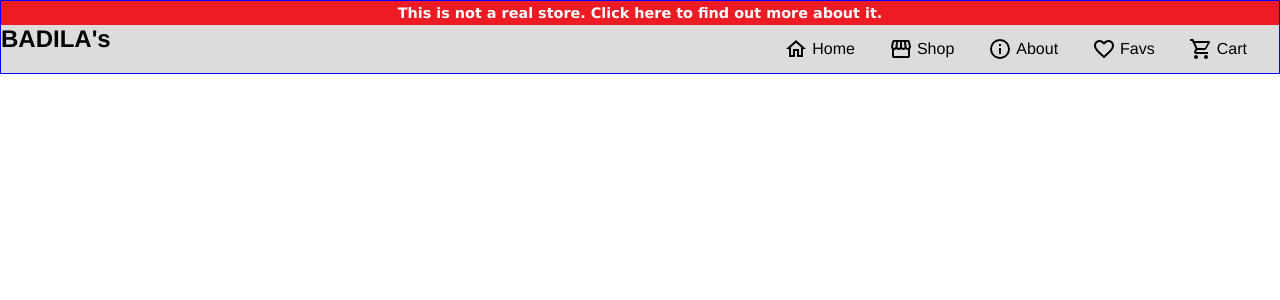
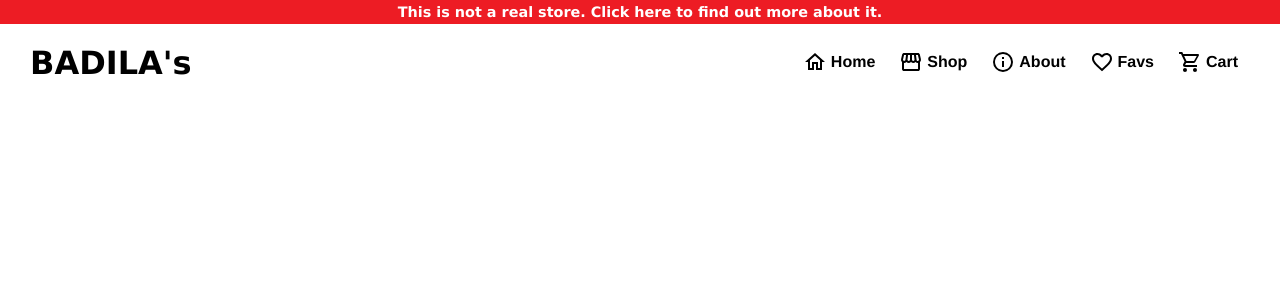
Before and after one commit to cbd23/shopping-cart, a React (Vite) app: page / in a window 1280 px wide. Shown: the top 300 px of the page. Built offline with nearby package versions, Linux system fonts and the light colour scheme.

Commit message:
Add styles for redesigned header.

```diff
--- a/src/components/Header/Header.module.css
+++ b/src/components/Header/Header.module.css
@@ -1,6 +1,4 @@
 header {
-    border: 1px solid blue;
-
     display: flex;
     flex-direction: column;
   }
@@ -20,21 +18,11 @@ header {
   }
 
   .navPages {
-    background-color: #dcdcdc;
+    background-color: white;
     flex: 1;
     display: flex;
-  }
-
-  .leftHeaderBox {
-    justify-content: flex-start;
-    align-items: center;
-  }
-
-  .navAbout {
-    display: flex;
-    margin-left: 20px;
-    padding: 4px;
-    cursor: pointer;
+    font-weight: 700;
+    margin-top: 20px;
   }
 
   .aboutText,
@@ -51,14 +39,16 @@ header {
     display: flex;
   }
 
-  .midHeaderBox {
-    justify-content: center;
+  .logoBox {
+    justify-content: flex-start;
     align-items: center;
   }
 
   .navLogo {
+    margin-left: 30px;
     text-align: center;
-    font-size: 1.5rem;
+    font-family:'Lucida Sans', 'Lucida Sans Regular', 'Lucida Grande', 'Lucida Sans Unicode', Geneva, Verdana, sans-serif;
+    font-size: 2rem;
     font-weight: 700;
     cursor: pointer;
   }
@@ -69,12 +59,10 @@ header {
 
   .rightHeaderBox > ul {
     display: flex;
-    margin-right: 20px;
-    gap: 10px;
+    margin-right: 30px;
   }
 
-  .leftHeaderBox,
-  .midHeaderBox,
+  .logoBox,
   .rightHeaderBox {
     display: flex;
     flex: 1;
@@ -93,12 +81,11 @@ header {
   }
 
   li {
-    margin: 8px;
-    padding: 4px;
+    border-bottom: 2px solid white;
+    padding: 6px 12px;
     cursor: pointer;
   }
 
-  li:hover,
-  .navAbout:hover {
-    text-decoration: underline;
+  li:hover {
+    border-bottom: 2px solid black;
   }
```
